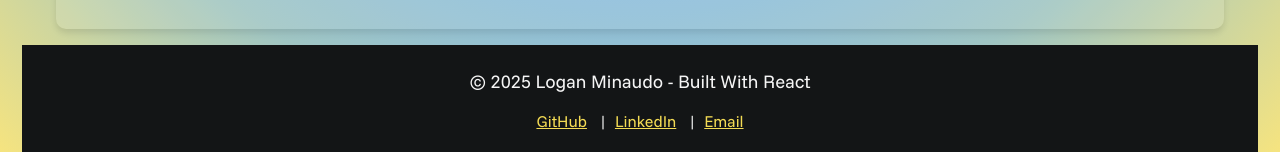
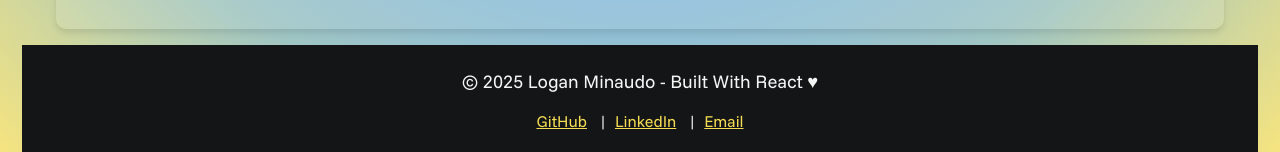
Before and after one commit to lminaudo/portfolio-react, a React (Vite) app: page /experience in a window 1280 px wide. Shown: the part 1149-1301 px from the top of the page. Built offline with nearby package versions, Linux system fonts and the light colour scheme.

Commit message:
Built with React

```diff
--- a/src/componets/footer.tsx
+++ b/src/componets/footer.tsx
@@ -1,7 +1,7 @@
 const Footer = () => {
     return (
         <footer>
-            <p>© 2025 Logan Minaudo - Built With React</p>
+            <p>© 2025 Logan Minaudo - Built With React &#9829;</p>
 
             <div className="social-links">
                 <a href="https://github.com/lminaudo" target="_blank">GitHub</a> |
```
